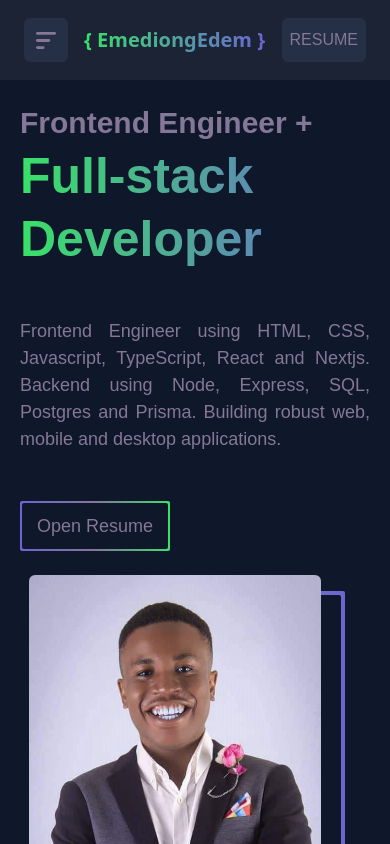
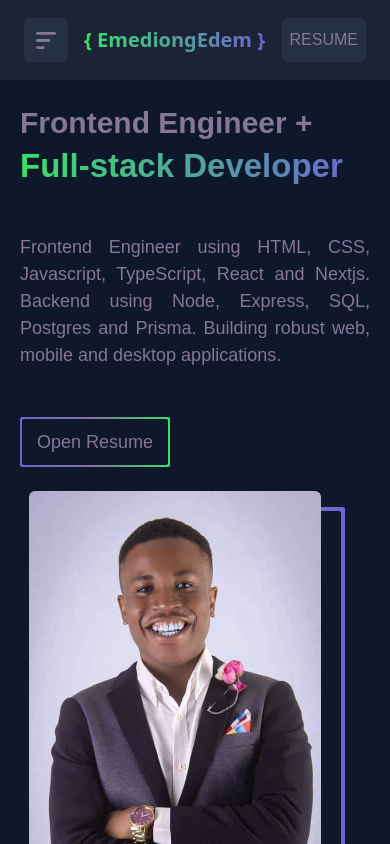
Before and after one commit to edememediong1/litefolio, a React (Vite) app: page / in a window 390 px wide. Shown: the top 844 px of the page. Built offline with nearby package versions, Linux system fonts and the light colour scheme; a web font is replaced by a local one.

Commit message:
styling the home #3

```diff
--- a/src/index.css
+++ b/src/index.css
@@ -205,7 +205,7 @@
         .home-article{
             display: flex;
             flex-direction: column;
-            @apply gap-10 h-[180vh] justify-start pt-5 pl-2 pr-2 items-center;
+            @apply gap-10 h-[140vh] justify-start pt-5 pl-2 pr-2 items-center;
 
         }
 
@@ -213,11 +213,16 @@
            height: 60vh;
            width: 80%;
            justify-self: start;
+           margin-bottom: 0px;
         }
 
         .home-desc{
             font-size: 18px;
         }
+
+        .home-full {
+            font-size: 33px;
+        }
     }
 
 }
--- a/src/sections/Home.jsx
+++ b/src/sections/Home.jsx
@@ -6,7 +6,7 @@ function Home() {
         <section className=" section-one w-[60%] flex flex-col gap-12">
             <section className="first-section">
                 <p className="font-bold font-jamjuree  text-dark-light text-[45px]">Frontend Engineer +</p>
-                <h3 className=" font-jamjuree bg-gradient-to-r bg-clip-text from-lemon to-purple text-transparent leading-tight text-[50px] font-[700]">Full-stack Developer</h3>
+                <h3 className="home-full font-jamjuree bg-gradient-to-r bg-clip-text from-lemon to-purple text-transparent leading-tight text-[50px] font-[700]">Full-stack Developer</h3>
             </section>
             <p className="home-desc font-jamjuree text-justify text-dark-light text-[22px]">
                 Frontend Engineer using HTML, CSS, Javascript, TypeScript, React and Nextjs. Backend using Node, Express, SQL, Postgres and Prisma. Building robust web, mobile and desktop applications.
```
